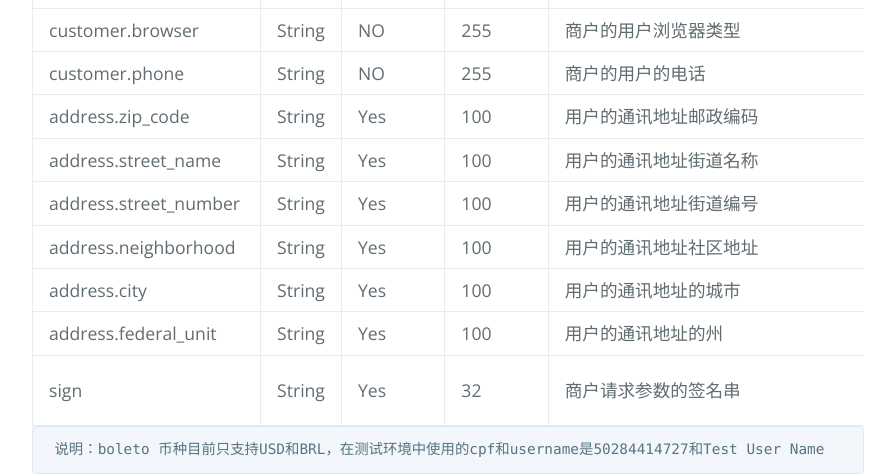
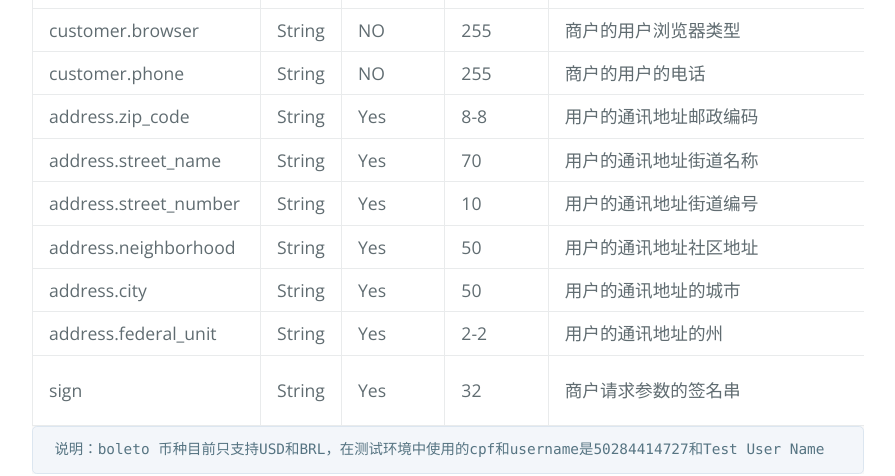
Before and after one commit to pagsmile/pagsmile.github.io, a Jekyll site: the page built from api/DriectBoleto.md, in a window 1280 px wide and 900 px high, scrolled down 1591 px. Shown: the part 156-632 px from the top of the window, without its empty margins (192-1087 px from the left). Built offline with Jekyll 4.4.1, drawn with Linux system fonts in a browser that asks for light colours; our own code applies the rules of GitHub Pages for plain Markdown files.

Commit message:
boleto地址参数长度修正。

```diff
--- a/api/DriectBoleto.md
+++ b/api/DriectBoleto.md
@@ -41,12 +41,12 @@ customer.username | String | Yes | 255 | 用户姓名 | 商城商户此处为必
 customer.buyer_ip | String | NO | 255 | 商户的用户ipv4地址 |
 customer.browser | String | NO | 255 | 商户的用户浏览器类型|
 customer.phone | String | NO | 255 | 商户的用户的电话|
-address.zip_code | String | Yes | 100 | 用户的通讯地址邮政编码| 06233-200
-address.street_name | String | Yes | 100 | 用户的通讯地址街道名称| Av. das Nações Unidas
-address.street_number | String | Yes | 100 | 用户的通讯地址街道编号| 3003
-address.neighborhood | String | Yes | 100 | 用户的通讯地址社区地址| Bonfim
-address.city | String | Yes | 100 | 用户的通讯地址的城市| Osasco
-address.federal_unit | String | Yes | 100 | 用户的通讯地址的州| SP
+address.zip_code | String | Yes | 8-8 | 用户的通讯地址邮政编码| 06233-200
+address.street_name | String | Yes | 70 | 用户的通讯地址街道名称| Av. das Nações Unidas
+address.street_number | String | Yes | 10 | 用户的通讯地址街道编号| 3003
+address.neighborhood | String | Yes | 50 | 用户的通讯地址社区地址| Bonfim
+address.city | String | Yes | 50 | 用户的通讯地址的城市| Osasco
+address.federal_unit | String | Yes | 2-2 | 用户的通讯地址的州| SP
 sign | String | Yes | 32 | 商户请求参数的签名串 | 通过签名算法计算得出的签名值，详见签名生成算法
 
      说明：boleto 币种目前只支持USD和BRL，在测试环境中使用的cpf和username是50284414727和Test User Name
```
